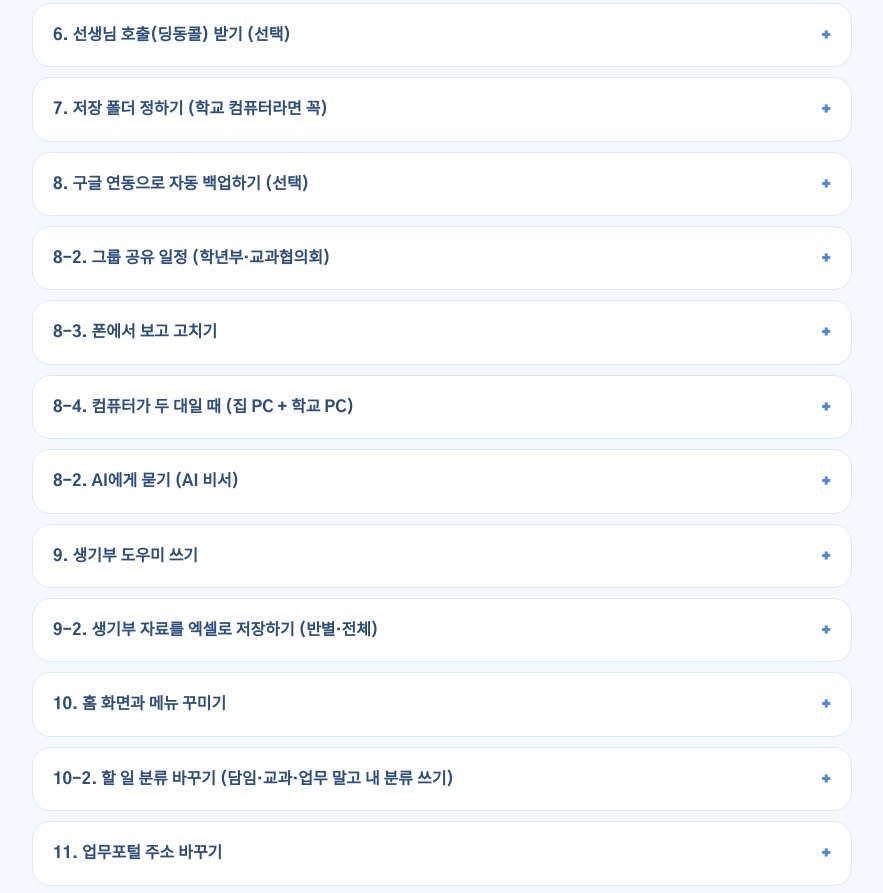
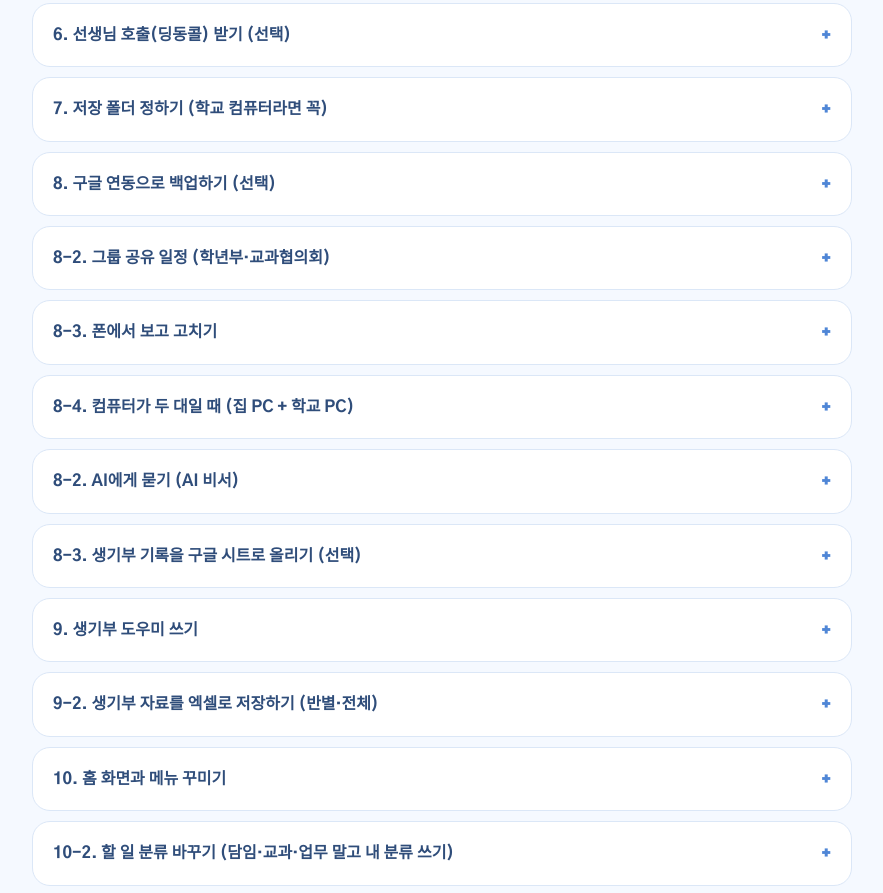
Before and after one commit to ghaud21-art/dingdong, a plain HTML site: page index.html in a window 1280 px wide. Shown: the part 4118-5011 px from the top of the page, without its empty margins (68-951 px from the left). Drawn offline with Linux system fonts and the light colour scheme.

Commit message:
안내 페이지: 생기부 기록을 구글 시트로 올리기(RECORD 탭) 안내 추가
Co-Authored-By: Claude Sonnet 5.5 <noreply@anthropic.com>

```diff
--- a/index.html
+++ b/index.html
@@ -265,11 +265,12 @@ footer a{color:var(--ink-2);font-weight:700}
         <details><summary>5. Gemini 키 넣기 (선택)</summary><div class="body"><p class="lead">사진으로 일정 읽기, 생기부 초안 만들기, AI에게 묻기에 써요.</p><ol class="st"><li>브라우저에서 <b>aistudio.google.com/apikey</b> 를 열고 구글에 로그인해요.</li><li><b>API 키 만들기</b>(Create API key)를 눌러요.</li><li>만들어진 키를 복사해요.</li><li>딩동 <b>SETTINGS</b> → <b>사진 읽기 (Gemini)</b> 카드의 <b>Gemini API 키</b> 칸에 붙여 넣어요.</li></ol><p class="tip">키는 이 컴퓨터에만 암호화해서 저장돼요. 다른 사람에게 보여 주지 마세요.</p></div></details>
         <details><summary>6. 선생님 호출(딩동콜) 받기 (선택)</summary><div class="body"><p class="lead">딩동콜은 학생이 태블릿으로 선생님을 부르는 서비스예요.</p><div class="stg"><h4>① 학교에서 한 분만 (관리자 선생님)</h4><ol class="st"><li>브라우저에서 <b>dingdongcall.web.app</b> 을 열어요.</li><li><b>학교 등록하기</b>를 해요.</li><li><b>학교 코드 6자리</b>가 만들어져요. 선생님들께 알려 주세요.</li><li>선생님별 <b>PIN 6자리</b>를 정해 나눠 줘요.</li></ol></div><div class="stg"><h4>② 각 선생님</h4><ol class="st"><li>딩동 왼쪽 메뉴의 <b>CALL</b>을 눌러요.</li><li><b>학교 코드</b>를 넣고 <b>학교 확인</b>을 눌러요.</li><li>목록에서 <b>내 이름</b>을 골라요.</li><li><b>PIN 6자리</b>를 넣고 연결해요.</li><li>이제 학생이 부르면 알림과 소리로 알려 줘요.</li></ol></div><div class="stg"><h4>③ 교무실 공용 컴퓨터</h4><ol class="st"><li><b>CALL</b>에서 학교 코드를 넣고 <b>학교 확인</b>을 눌러요.</li><li>위쪽의 <b>교무실 공용 컴퓨터</b> 버튼을 눌러요.</li><li>딩동콜 관리자가 만든 <b>공용 비밀번호</b>를 넣어요.</li><li>모든 선생님의 호출을 알림과 소리(“○○ 선생님, 학생이 찾아왔어요”)로 알려 주고, 확인 처리도 할 수 있어요.</li></ol></div><p class="tip">호출 기능을 안 쓰면 설정의 <b>화면과 실행</b>에서 "선생님 호출 기능 쓰기"를 꺼요.</p></div></details>
         <details><summary>7. 저장 폴더 정하기 (학교 컴퓨터라면 꼭)</summary><div class="body"><ol class="st"><li>SETTINGS의 <b>내 데이터 · 백업</b> 카드에서 <b>저장 폴더 바꾸기</b>를 눌러요.</li><li><b>D: 드라이브</b>나 USB 안의 폴더를 골라요.</li><li>재부팅하면 초기화되는 학교 컴퓨터에서도 데이터가 남아요. 딩동을 다시 설치해도 D:의 폴더를 알아서 찾아요.</li><li><b>백업 파일로 내보내기</b>도 가끔 해 두세요.</li></ol></div></details>
-        <details><summary>8. 구글 연동으로 자동 백업하기 (선택)</summary><div class="body"><div class="stg"><h4>연결하기</h4><ol class="st"><li>SETTINGS의 <b>구글 연동 · 자동 백업</b> 카드에서 <b>구글에 연결</b>을 눌러요.</li><li>브라우저에 구글 로그인 화면이 열려요. 로그인하고 <b>드라이브 항목을 모두 체크</b>한 뒤 허용해요.</li><li>이 구글 계정에 저장된 설정이 있으면 <b>바로 불러올지 물어봐요</b>(처음 쓰는 컴퓨터에서 편해요).</li><li><b>지금 올리기</b>를 누르면 시간표·할 일·일정·설정이 내 구글 드라이브의 숨김 폴더에 저장돼요.</li></ol></div><p class="tip">브라우저 창이 안 보이면 카드 안의 <b>브라우저 다시 열기</b>나 <b>로그인 주소 복사</b>를 눌러 주세요.</p><div class="stg"><h4>다른 컴퓨터에서 이어서 쓰기</h4><ol class="st"><li>새 컴퓨터에서 딩동을 설치하고 같은 구글 계정으로 <b>구글에 연결</b>을 눌러요.</li><li><b>구글에서 불러오기</b>를 눌러요.</li></ol></div><div class="stg"><h4>노션·Gemini 키도 함께 옮기기 (선택)</h4><ol class="st"><li><b>연결 키도 함께 저장</b>을 켜고 <b>암호</b>를 정해요. 키는 이 암호로 잠겨서 저장돼요.</li><li>새 컴퓨터에서는 구글에 연결하고 <b>그 암호만</b> 넣으면 노션까지 바로 이어져요.</li></ol></div><p class="tip">호출 로그인(PIN)은 구글에 올라가지 않아요.</p></div></details>
+        <details><summary>8. 구글 연동으로 백업하기 (선택)</summary><div class="body"><div class="stg"><h4>연결하기</h4><ol class="st"><li>SETTINGS의 <b>구글 연동 · 자동 백업</b> 카드에서 <b>구글에 연결</b>을 눌러요.</li><li>브라우저에 구글 로그인 화면이 열려요. 로그인하고 <b>드라이브 항목을 모두 체크</b>한 뒤 허용해요.</li><li>이 구글 계정에 저장된 설정이 있으면 <b>바로 불러올지 물어봐요</b>(처음 쓰는 컴퓨터에서 편해요).</li><li><b>지금 올리기</b>를 누르면 시간표·할 일·일정·설정이 내 구글 드라이브의 숨김 폴더에 저장돼요.</li></ol></div><p class="tip">브라우저 창이 안 보이면 카드 안의 <b>브라우저 다시 열기</b>나 <b>로그인 주소 복사</b>를 눌러 주세요.</p><div class="stg"><h4>다른 컴퓨터에서 이어서 쓰기</h4><ol class="st"><li>새 컴퓨터에서 딩동을 설치하고 같은 구글 계정으로 <b>구글에 연결</b>을 눌러요.</li><li><b>구글에서 불러오기</b>를 눌러요.</li></ol></div><div class="stg"><h4>노션·Gemini 키도 함께 옮기기 (선택)</h4><ol class="st"><li><b>연결 키도 함께 저장</b>을 켜고 <b>암호</b>를 정해요. 키는 이 암호로 잠겨서 저장돼요.</li><li>새 컴퓨터에서는 구글에 연결하고 <b>그 암호만</b> 넣으면 노션까지 바로 이어져요.</li></ol></div><p class="tip">호출 로그인(PIN)은 구글에 올라가지 않아요.</p></div></details>
         <details><summary>8-2. 그룹 공유 일정 (학년부·교과협의회)</summary><div class="body"><div class="stg"><h4>그룹 만들기 (대표 선생님 한 분)</h4><ol class="st"><li>SETTINGS의 <b>그룹 공유 일정</b> 카드에서 <b>그룹 만들기</b>를 눌러요.</li><li>그룹 이름과 <b>내 이름</b>(그룹에 보이는 이름)을 넣어요.</li><li><b>그룹 코드</b>(DD-로 시작)가 생겨요. 같은 그룹 선생님들께 알려 주세요.</li></ol></div><div class="stg"><h4>그룹에 참여하기 (다른 선생님들)</h4><ol class="st"><li><b>그룹 공유 일정</b> 카드에서 <b>코드로 참여</b>를 눌러요.</li><li>받은 코드와 <b>내 이름</b>을 넣어요.</li></ol></div><div class="stg"><h4>쓰는 방법</h4><ol class="st"><li>일정을 추가할 때 <b>그룹: 이름</b>을 고르면 그룹 모두에게 보여요.</li><li>그룹 일정은 달력과 오늘 일정에 <b>초록색</b>으로 나와요.</li></ol></div><p class="tip">이름과 일정만 올라가고 학생 정보는 올라가지 않아요. 자기가 올린 일정만 고칠 수 있고, 그룹을 만든 선생님(관리자)은 모든 일정을 고칠 수 있어요.</p></div></details>
         <details><summary>8-3. 폰에서 보고 고치기</summary><div class="body"><div class="stg"><h4>처음 한 번만</h4><ol class="st"><li><b>PC 딩동</b>에서 구글에 연결하고 <b>지금 올리기</b>를 한 번 눌러요(위 8번).</li><li><b>폰</b> 브라우저에서 <b>https://ghaud21-art.github.io/dingdong/app/</b> 을 열어요. 아래 QR을 찍어도 돼요.</li><li><b>구글로 연결하기</b>를 누르고 <b>PC와 같은 구글 계정</b>으로 허용해요.</li><li>(선택) 크롬 메뉴에서 <b>홈 화면에 추가</b>를 하면 앱처럼 열려요.</li></ol></div><p><img src="assets/qr-app.svg" alt="딩동 폰 앱 QR 코드" width="180" height="180" style="border-radius:14px;border:1px solid var(--line);margin-top:6px;background:#fff"><br><small>폰 카메라로 찍으면 바로 열려요 · <a href="qr.html">크게 보기·인쇄</a></small></p><div class="stg"><h4>폰에서 할 수 있는 것</h4><ol class="st"><li><b>오늘</b> 탭: 오늘 수업·할 일·일정·급식·D-day를 봐요.</li><li><b>달력·할 일</b> 탭: 날짜를 누르면 그날의 할 일과 일정이 나와요(할 일이 있는 날은 파란 점, 일정이 있는 날은 주황 점).</li><li>항목을 누르면 날짜와 내용을 고칠 수 있고, 동그라미를 누르면 완료돼요. 할 일·일정 추가와 지우기도 돼요.</li><li>노션 할 일은 체크, 제목·날짜·분류·본문(줄 고치기, 끝에 한 줄 추가)까지 고칠 수 있어요. 노션을 안 써도 PC의 시간표·할 일·일정은 폰과 이어져요.</li></ol></div><p class="tip">폰에서 고친 내용은 <b>PC 딩동이 켜져 있을 때</b> 2분 안팎에 PC에 반영돼요. PC가 꺼져 있으면 켤 때 반영돼요. 그룹 일정은 PC에서 고쳐요. 학생 정보(생기부)는 폰에 올라오지 않아요.</p><p class="tip warn">PC가 노션 등에 반영하지 못하면 2분·10분·30분 뒤에 다시 시도하고(처음 포함 4번), 그래도 안 되면 폰 화면 위에 <b>"PC가 반영하지 못한 수정"</b>으로 알려 줘요. 노션 연결과 페이지를 확인하고 다시 고쳐 주세요.</p></div></details>
         <details><summary>8-4. 컴퓨터가 두 대일 때 (집 PC + 학교 PC)</summary><div class="body"><p class="lead">구글 백업은 "파일 하나를 주고받는 방식"이라, 여러 대가 동시에 같은 화면으로 이어지지는 않아요. 그래서 <b>메인 PC 한 대</b>를 정해서 써요.</p><div class="stg"><h4>메인 PC와 보조 PC가 하는 일</h4><ol class="st"><li><b>메인 PC</b>: 하루 한 번 자동으로 구글에 올리고, 폰에서 고친 내용을 받아서 반영해요.</li><li><b>보조 PC</b>: 자동으로 올리지 않고 폰 수정도 받지 않아요. 필요할 때 <b>구글에서 불러오기</b>로 메인 PC의 내용을 가져와서 써요.</li><li>노션·딩동콜·그룹 공유 일정은 서버에 있어서 두 PC 모두 같은 내용이 보여요.</li></ol></div><div class="stg"><h4>두 번째 PC를 연결하는 방법</h4><ol class="st"><li>두 번째 PC에 딩동을 설치해요.</li><li>SETTINGS의 <b>구글 연동</b> 카드에서 <b>같은 구글 계정</b>으로 <b>구글에 연결</b>을 눌러요.</li><li>구글에 이미 다른 PC의 백업이 있으면 이 PC는 <b>자동으로 보조 PC</b>가 돼요.</li><li><b>불러올지 묻는 창</b>이 뜨면 <b>불러오기</b>를 눌러 메인 PC의 설정을 가져와요.</li></ol></div><div class="stg"><h4>메인 PC를 바꾸고 싶을 때</h4><ol class="st"><li>새로 메인으로 쓸 PC의 <b>구글 연동</b> 카드에서 <b>이 PC를 메인 PC로 정하기</b>를 눌러요.</li><li>이전 메인 PC에서는 <b>이 PC를 보조 PC로 바꾸기</b>를 눌러 줘요.</li><li>카드 위쪽 글에 "이 PC는 메인 PC예요" 또는 "보조 PC예요"가 나와요.</li></ol></div><p class="tip warn">두 PC를 모두 메인으로 두면, 나중에 올린 쪽이 구글의 백업을 덮어쓰고 폰 수정은 먼저 읽은 PC만 받아요. 고친 내용이 한쪽에서 빠질 수 있어요. 고친 뒤에는 <b>한 PC에서만</b> 고치는 걸 권해요.</p><p class="tip">보조 PC에서 <b>지금 올리기</b>를 누르면 "이 PC가 메인이 돼요"라고 먼저 물어봐요.</p></div></details>
         <details><summary>8-2. AI에게 묻기 (AI 비서)</summary><div class="body"><p class="lead">딩동 안의 일정·할 일·시간표·노션 할 일(페이지 본문까지)을 읽고 질문에 답해 줘요. Gemini 키가 있어야 해요(5번).</p><ol class="st"><li>TODAY 화면 위쪽의 <b>AI에게 묻기</b> 버튼을 눌러요.</li><li>처음 한 번 나오는 <b>안내</b>를 읽고 <b>이해했고 계속하기</b>를 눌러요. 질문할 때마다 딩동 안의 자료가 구글 Gemini로 전송돼요.</li><li>"다음 주에 내가 해야 할 일 알려줘", "마감 지난 일이 뭐야?"처럼 물어봐요. 아래 예시 버튼을 눌러도 돼요.</li><li>"금요일 3시에 학년 회의 일정 추가해 줘", "수행평가 채점 완료로 해 줘"처럼 부탁하면 <b>제안 카드</b>가 나와요. 카드의 <b>적용</b>을 눌러야만 반영되고, 적용한 뒤에도 <b>되돌리기</b>로 되돌릴 수 있어요. 마음에 안 들면 <b>건너뛰기</b>를 눌러요.</li><li>어떤 자료가 가는지 궁금하면 창 아래의 <b>보내는 자료 보기</b>를 눌러 보세요.</li></ol><p class="tip">명단에 있는 학생 이름은 "학생"으로 바꿔서 보내고, 생기부 기록은 보내지 않아요. 다만 노션 본문이나 할 일 제목에 적은 학생 이름·연락처가 명단에 없는 이름이라면 가려지지 않으니, 개인 정보는 적지 않는 게 안전해요. AI 답은 틀릴 수 있어서 중요한 일정은 꼭 한 번 더 확인해 주세요.</p></div></details>
+        <details><summary>8-3. 생기부 기록을 구글 시트로 올리기 (선택)</summary><div class="body"><p class="lead">먼저 SETTINGS의 <b>구글 연동</b>에서 구글에 연결해 두세요(8번).</p><ol class="st"><li>왼쪽 메뉴의 <b>RECORD</b>를 눌러요.</li><li>학급 · 명단 카드 아래의 <b>구글 시트로 올리기 · 불러오기</b>를 눌러 펼쳐요.</li><li><b>시트로 올리기</b>를 누르고, 처음 한 번 나오는 안내를 읽고 확인해요.</li><li>다른 PC에서는 같은 구글 계정으로 연결한 뒤 <b>시트에서 불러오기</b>를 눌러요. 이 PC에 없는 학생·기록만 채워 넣고, 있던 자료는 지우지 않아요.</li></ol><p class="tip">번호·이름·영역·과목·완성한 기록만 올라가고 핵심 활동 메모는 올라가지 않아요. 자동으로 올라가지 않고 누를 때만 올라가요.</p></div></details>
         <details><summary>9. 생기부 도우미 쓰기</summary><div class="body"><ol class="st"><li>왼쪽 메뉴의 <b>RECORD</b>를 눌러 학급 칸의 <b>+</b>(새 학급)를 눌러요.</li><li><b>학급 이름</b>(예: 2학년 1반)을 적고, 이 학급에서 쓸 <b>영역</b>을 골라요. 여러 개 고를 수 있어요. <b>담임반</b>(교과세특·자율·진로·행동특성), <b>교과 수업반</b>(교과세특), <b>동아리반</b> 버튼으로 한 번에 고르거나 하나씩 체크해도 돼요. 안 고르면 모든 영역을 써요.</li><li>교과세특을 골랐다면 <b>관련 과목</b>을 시간표에서 골라요. ★은 이 학급 이름과 맞는 시간표 과목(예: 시간표 칸 2-2 윤탐 ↔ 2학년 2반)이에요. 안 골라도 돼요. 그러면 과목을 직접 적어요.</li><li>학급 목록에는 <b>2학년 1반 담임</b>, <b>2학년 2반 윤탐</b>처럼 보여요. 학급 칸의 <b>연필</b> 버튼으로 나중에 이름·영역·과목을 고칠 수 있어요.</li><li>엑셀 파일이나 붙여넣기로 학급 <b>명단</b>을 넣어요.</li><li>학생을 고르고, <b>영역</b>과 <b>핵심 활동</b>을 적어요. 학기 중에 관찰한 것은 <b>관찰 기록</b>으로 틈틈이 적어 둘 수 있어요.</li><li><b>초안 만들기</b>를 누르면 ~함·~임으로 끝나는 문장이 나와요(Gemini 키 필요, 위 5번).</li><li>초안은 <b>반드시 읽어 보고 고쳐서</b> 쓰세요.</li><li>완성한 기록은 설정의 <b>시트로 올리기</b>로 구글 시트에 보관할 수 있어요.</li></ol><p class="tip">AI에는 명단의 학생 이름을 "학생"으로 바꿔서 보내요. 학교와 교육청의 개인정보 지침을 먼저 확인해 주세요.</p></div></details>
         <details><summary>9-2. 생기부 자료를 엑셀로 저장하기 (반별·전체)</summary><div class="body"><ol class="st"><li>왼쪽 메뉴 <b>RECORD</b>의 왼쪽 <b>학급 · 명단</b> 카드 아래에 버튼이 두 개 있어요.</li><li><b>이 반 엑셀로 저장</b>: 지금 고른 반만 저장해요.</li><li><b>전체 반 엑셀로 저장</b>: 모든 반을 한 파일로 저장해요. 첫 시트 "전체"에 모든 학생이 모이고, 반마다 시트가 따로 있어요.</li><li>저장할 이름과 폴더를 고르면 파일이 만들어지고, 저장한 폴더가 열려요.</li><li>엑셀에는 번호·이름·영역·과목·핵심 활동 메모·관찰 기록·생기부 초안·글자 수·NEIS 바이트가 들어가요.</li></ol><p class="tip warn">학생 정보가 들어 있는 파일이에요. 보관과 전달에 주의하고, 학교와 교육청의 개인정보 지침을 지켜 주세요.</p></div></details>
         <details><summary>10. 홈 화면과 메뉴 꾸미기</summary><div class="body"><div class="stg"><h4>즐겨찾기 (홈 화면 아래)</h4><ol class="st"><li><b>업무포털</b>은 기본으로 들어 있어요. 랜선이면 포털 로그인 화면을, 와이파이면 EVPN 접속 페이지를 먼저 열어 줘요.</li><li><b>링크 추가</b>를 눌러 자주 가는 사이트의 이름과 주소를 넣어요. 이름은 안 적어도 돼요.</li><li><b>편집</b>을 누르면 링크를 지울 수 있어요.</li><li>즐겨찾기가 엣지로 열리면, SETTINGS의 <b>업무포털 주소</b> 카드 아래 <b>링크를 여는 브라우저</b>에서 <b>크롬</b>으로 바꿔요. 업무포털과 구글 로그인 창도 같은 브라우저로 열려요.</li><li>설정의 <b>즐겨찾기 링크</b> 칸에 한 줄에 하나씩 적어도 돼요. 왼쪽 메뉴에도 같이 나와요.</li></ol></div><div class="stg"><h4>화면 꾸미기</h4><ol class="st"><li><b>홈 화면 구성</b> 카드에서 카드를 켜고 끄고 ▲▼로 순서를 바꿔요.</li><li>오른쪽 위 색 동그라미로 테마 색을, 달 모양 버튼으로 어두운 화면을 골라요.</li><li><b>화면과 실행</b>에서 컴퓨터를 켜면 딩동 자동 실행, 바탕화면 위젯 모드, 하루 첫 실행 때 뜨는 오늘의 비서를 켜고 꺼요.</li><li>Ctrl + 마우스 휠로 화면 크기도 바꿀 수 있어요.</li></ol></div></div></details>
```
